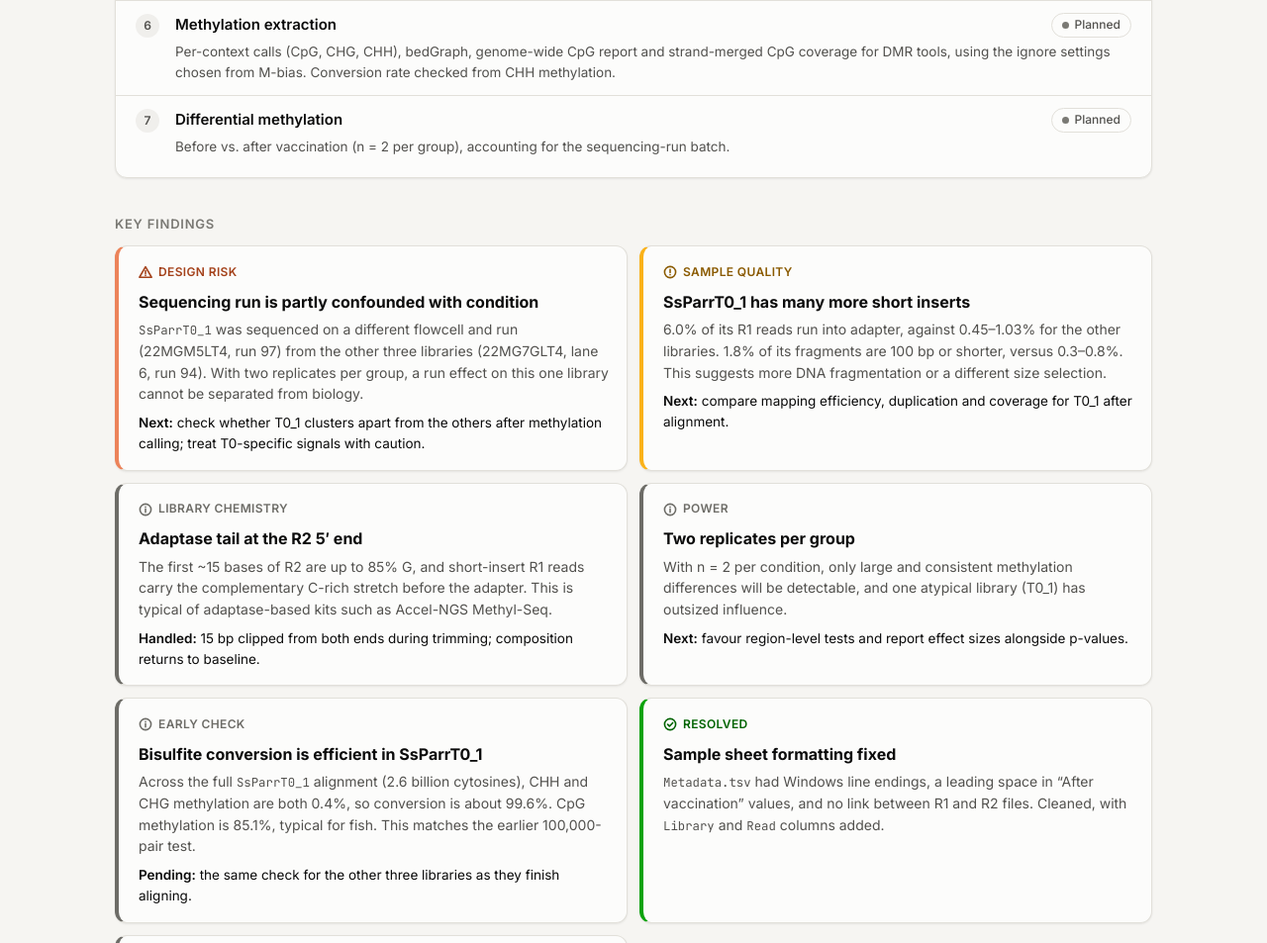
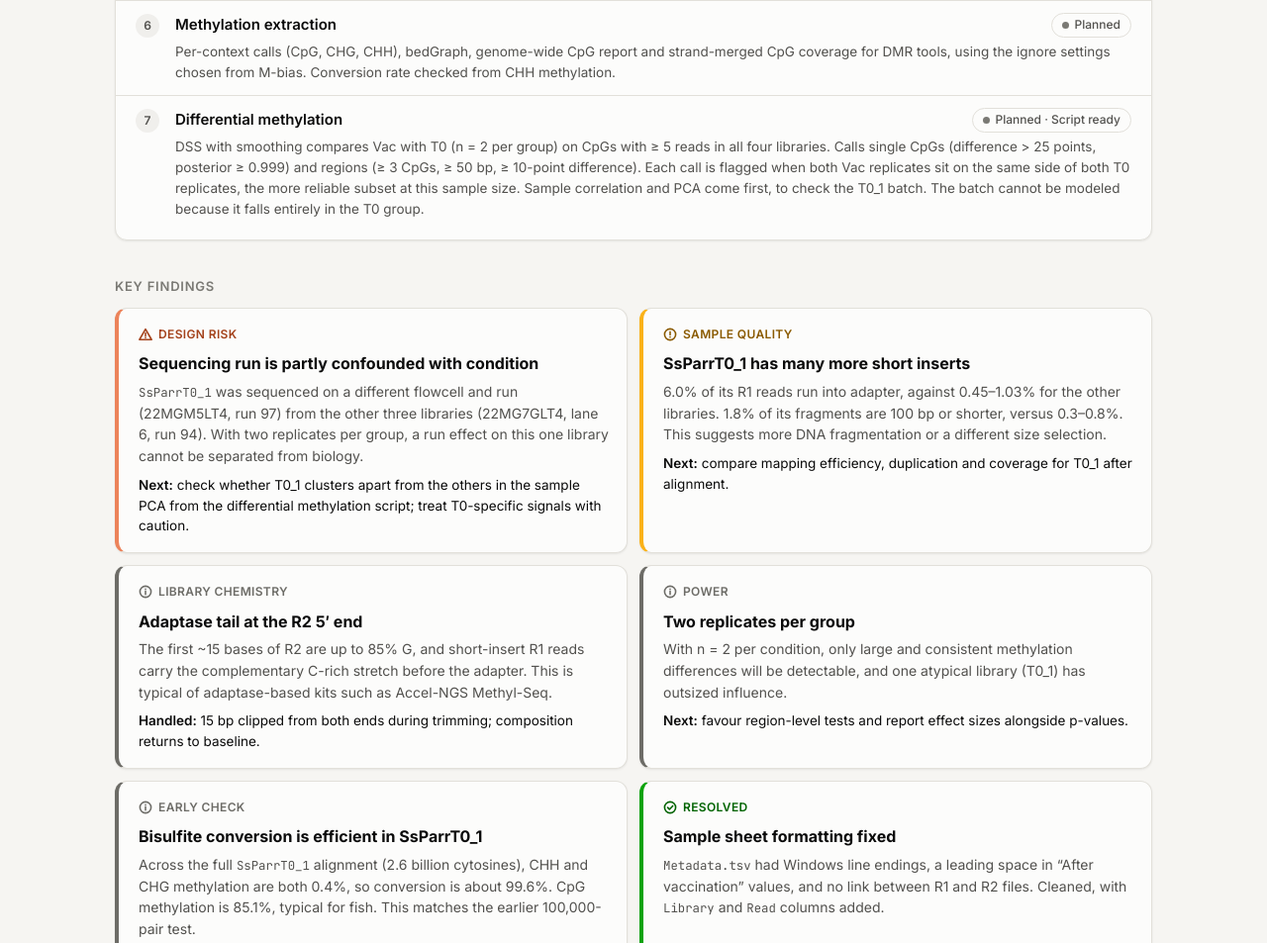
Before and after one commit to sr320/project-salmon-vaccine-wgbs, a plain HTML site: page docs/index.html in a window 1280 px wide. Shown: the part 860-1813 px from the top of the page at 99% size. Drawn offline with Linux system fonts and the light colour scheme.

Commit message:
Dashboard: describe DSS differential methylation step
Co-Authored-By: Claude Opus 5.5 <noreply@anthropic.com>

```diff
--- a/docs/index.html
+++ b/docs/index.html
@@ -256,6 +256,7 @@
       <li><a href="https://github.com/sr320/project-salmon-vaccine-wgbs/blob/main/code/02-trim.sh">Trimming script</a></li>
       <li><a href="https://github.com/sr320/project-salmon-vaccine-wgbs/blob/main/code/03-bismark.sh">Bismark alignment script</a></li>
       <li><a href="https://github.com/sr320/project-salmon-vaccine-wgbs/blob/main/code/04-dedup-methylation.sh">Deduplication and methylation extraction script</a></li>
+      <li><a href="https://github.com/sr320/project-salmon-vaccine-wgbs/blob/main/code/05-dmr.R">Differential methylation script (DSS)</a></li>
     </ul>
   </div>
   <div class="card links">
@@ -277,7 +278,7 @@
 <script>
 /* ===== Update this block as the analysis moves forward ===== */
 const DATA = {
-  updated: "2026-11-26 08:15 PST, alignment in progress",
+  updated: "2026-11-26 12:55 PST, alignment in progress",
   steps: [
     { title: "Raw data and metadata", status: "done",
       detail: "4 paired-end libraries received; checksums recorded; <code>Metadata.tsv</code> cleaned." },
@@ -291,14 +292,14 @@ const DATA = {
       detail: "<code>deduplicate_bismark</code> removes PCR duplicates, then the M-bias table shows methylation by read position to decide how many bases to ignore at read ends. Starts automatically via a cron trigger." },
     { title: "Methylation extraction", status: "planned",
       detail: "Per-context calls (CpG, CHG, CHH), bedGraph, genome-wide CpG report and strand-merged CpG coverage for DMR tools, using the ignore settings chosen from M-bias. Conversion rate checked from CHH methylation." },
-    { title: "Differential methylation", status: "planned",
-      detail: "Before vs. after vaccination (n = 2 per group), accounting for the sequencing-run batch." }
+    { title: "Differential methylation", status: "planned", when: "Script ready",
+      detail: "DSS with smoothing compares Vac with T0 (n = 2 per group) on CpGs with ≥ 5 reads in all four libraries. Calls single CpGs (difference > 25 points, posterior ≥ 0.999) and regions (≥ 3 CpGs, ≥ 50 bp, ≥ 10-point difference). Each call is flagged when both Vac replicates sit on the same side of both T0 replicates, the more reliable subset at this sample size. Sample correlation and PCA come first, to check the T0_1 batch. The batch cannot be modeled because it falls entirely in the T0 group." }
   ],
   findings: [
     { level: "serious", tag: "Design risk",
       title: "Sequencing run is partly confounded with condition",
       body: "<code>SsParrT0_1</code> was sequenced on a different flowcell and run (22MGM5LT4, run 97) from the other three libraries (22MG7GLT4, lane 6, run 94). With two replicates per group, a run effect on this one library cannot be separated from biology.",
-      action: "<b>Next:</b> check whether T0_1 clusters apart from the others after methylation calling; treat T0-specific signals with caution." },
+      action: "<b>Next:</b> check whether T0_1 clusters apart from the others in the sample PCA from the differential methylation script; treat T0-specific signals with caution." },
     { level: "warning", tag: "Sample quality",
       title: "SsParrT0_1 has many more short inserts",
       body: "6.0% of its R1 reads run into adapter, against 0.45–1.03% for the other libraries. 1.8% of its fragments are 100 bp or shorter, versus 0.3–0.8%. This suggests more DNA fragmentation or a different size selection.",
```
